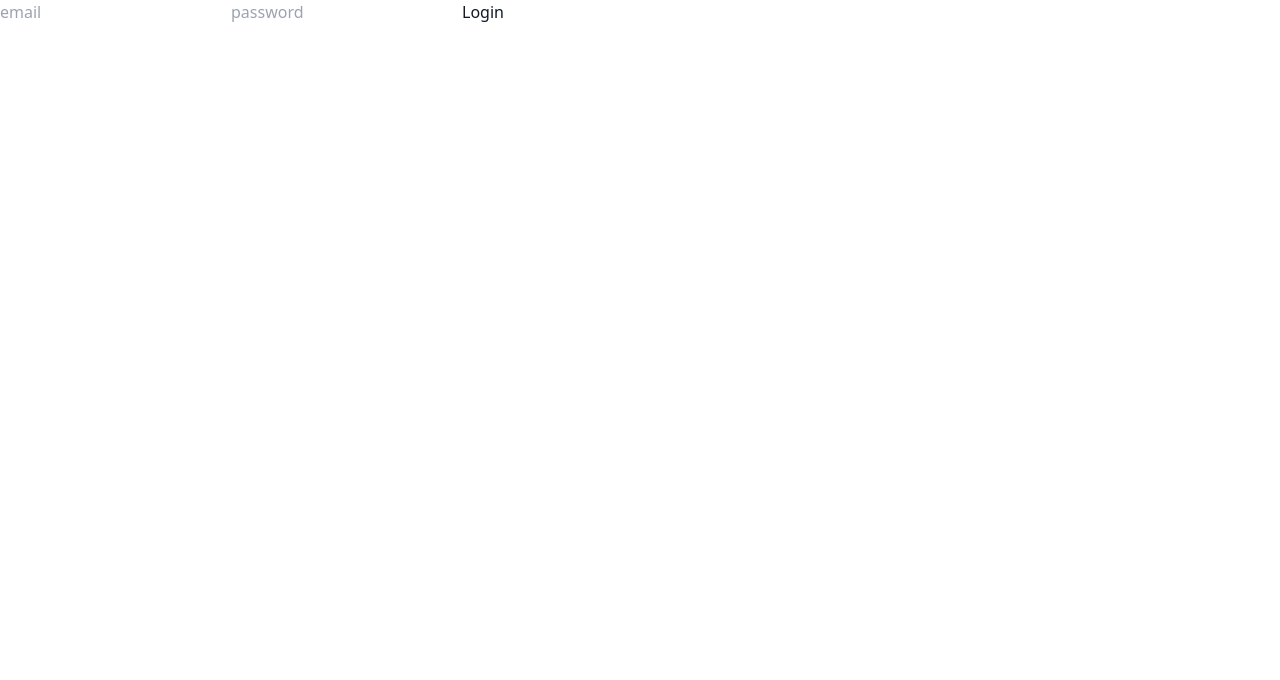
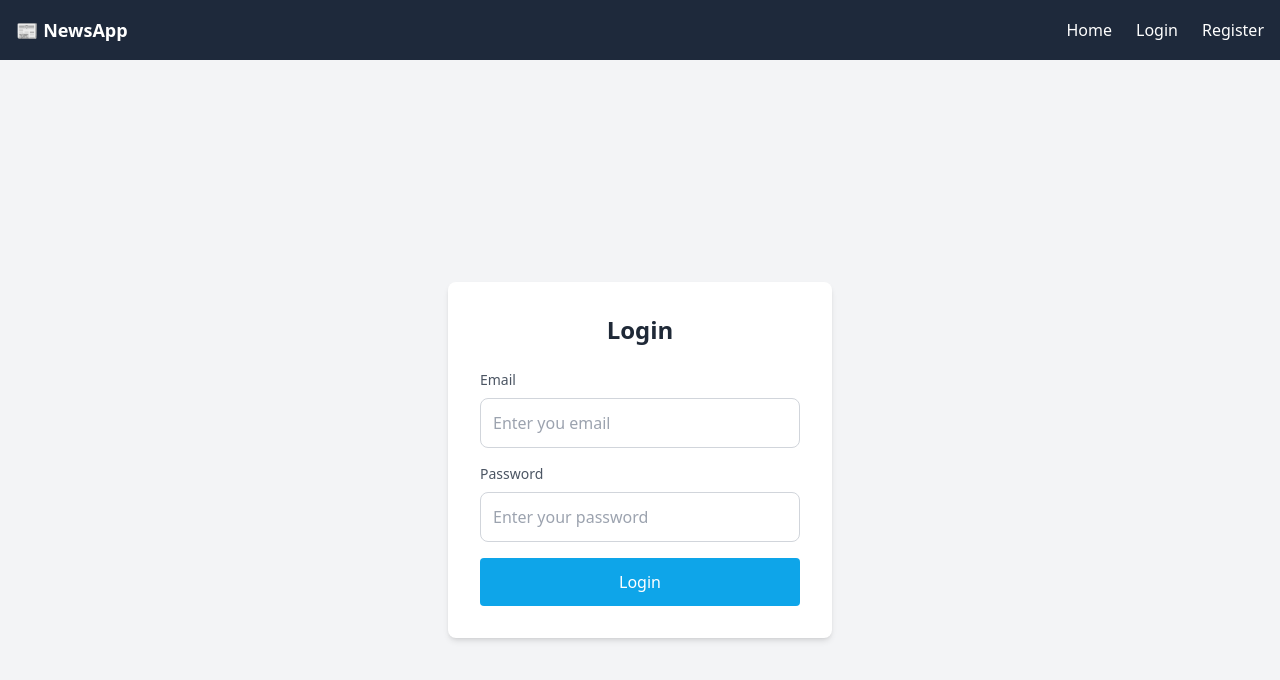
Before and after one commit to Annuppp/News-Management-System, a React (Vite) app in the folder client/: page /login in a window 1280 px wide. Shown: the top 680 px of the page. Built offline with nearby package versions, Linux system fonts and the light colour scheme.

Commit message:
did styling of navbar and login page

```diff
--- a/client/src/App.jsx
+++ b/client/src/App.jsx
@@ -1,14 +1,17 @@
 import { BrowserRouter, Routes, Route } from "react-router-dom";
 
+import Home from "./pages/Home.jsx";
+import Navbar from "./components/Navbar.jsx";
 import Login from "./pages/Login.jsx";
 import Register from "./pages/Register.jsx";
 
 function App() {
     return (
         <BrowserRouter>
+            <Navbar />
             <Routes>
+                <Route path="/" element={<Home />} />
                 <Route path="/login" element={<Login />} />
-
                 <Route path="/register" element={<Register />} />
             </Routes>
         </BrowserRouter>
--- /dev/null
+++ b/client/src/components/Navbar.jsx
@@ -0,0 +1,22 @@
+import { Link } from "react-router-dom";
+
+function Navbar() {
+    return (
+        <nav className="bg-slate-800 text-white p-4 shadow-lg flex justify-between items-center">
+            <h2 className="font-bold text-lg">📰 NewsApp</h2>
+            <div className="flex gap-6">
+                <Link to="/" className="hover:text-sky-400 transition">
+                    Home
+                </Link>
+                <Link to="login" className="hover:text-sky-400">
+                    Login
+                </Link>
+                <Link to="/register" className="hover:text-sky-400">
+                    Register
+                </Link>
+            </div>
+        </nav>
+    );
+}
+
+export default Navbar;
--- a/client/src/pages/Home.jsx
+++ b/client/src/pages/Home.jsx
@@ -0,0 +1,16 @@
+function Home() {
+    return (
+        <div className="min-h-screen flex items-center justify-center bg-gray-100">
+            <div className="text-center">
+                <h1 className="text-4xl font-bold text-gray-800 mb-4">
+                    Welcome to News Management System
+                </h1>
+                <p className="text-lg text-gray-600">
+                    Stay updated with the latest news
+                </p>
+            </div>
+        </div>
+    );
+}
+
+export default Home;
--- a/client/src/pages/Login.jsx
+++ b/client/src/pages/Login.jsx
@@ -22,21 +22,51 @@ function Login() {
     };
 
     return (
-        <form onSubmit={handleSubmit}>
+        <div className="min-h-screen flex items-center justify-center bg-gray-100">
+            <form
+                onSubmit={handleSubmit}
+                className="bg-white p-8 rounded-lg shadow-md w-96"
+            >
+                <h2 className="text-2xl font-bold text-gray-800 mb-6 text-center">
+                    Login
+                </h2>
+
+                <div className="mb-4">
+                    <label className="block text-gray-600 text-sm font-medium mb-2">
+                        Email
+                    </label>
                     <input
                         type="email"
-                placeholder="email"
-                onChange={(e) => setForm({ ...form, email: e.target.value })}
+                        placeholder="Enter you email"
+                        onChange={(e) =>
+                            setForm({ ...form, email: e.target.value })
+                        }
+                        className="w-full p-3 border border-gray-300 rounded-lg focus:ring-2 focus:ring-sky-300 outline-none"
                     />
+                </div>
 
+                <div className="mb-4">
+                    <label className="block text-gray-600 text-sm font-medium mb-2">
+                        Password
+                    </label>
                     <input
                         type="password"
-                placeholder="password"
-                onChange={(e) => setForm({ ...form, password: e.target.value })}
+                        placeholder="Enter your password"
+                        onChange={(e) =>
+                            setForm({ ...form, password: e.target.value })
+                        }
+                        className="w-full p-3 border border-gray-300 rounded-lg focus:ring-2 focus:ring-sky-500 outline-none"
                     />
+                </div>
 
-            <button type="submit">Login</button>
+                <button
+                    type="submit"
+                    className="w-full bg-sky-500 text-white p-3 rounded font-medium hover:bg-sky-600 transition"
+                >
+                    Login
+                </button>
             </form>
+        </div>
     );
 }
 
```
Lines whose indentation alone changed are shown as unchanged.
